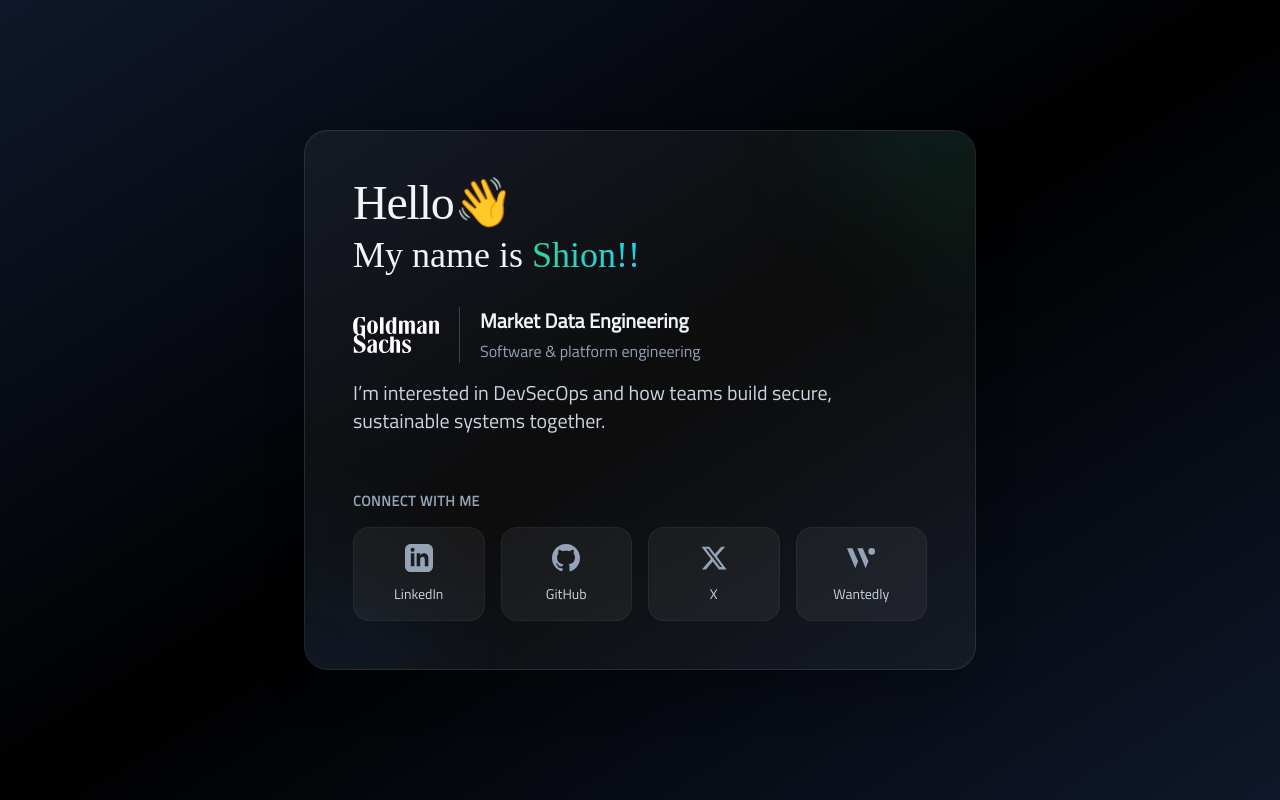
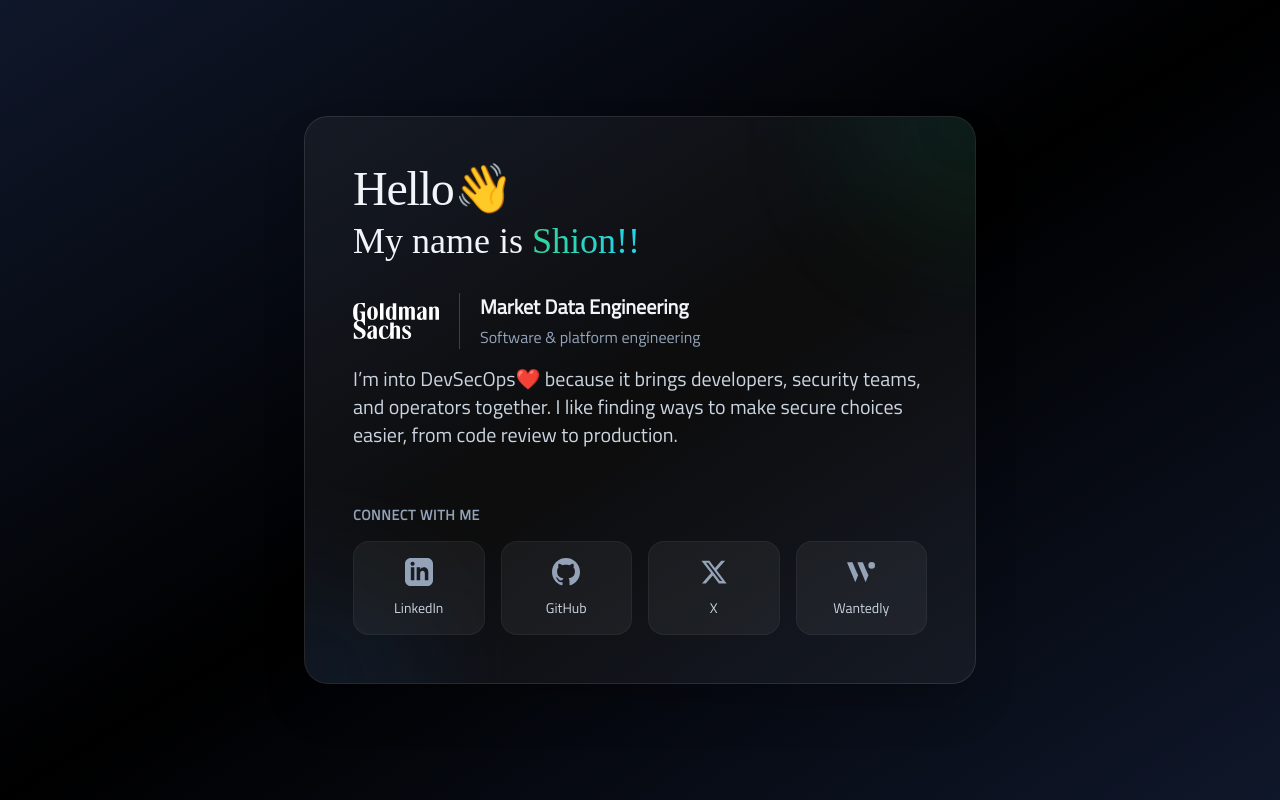
Before and after one commit to Shion1305/shion.pro-plain, a Nuxt app: page / in a window 1280 px wide. Built offline with nearby package versions, Linux system fonts and the light colour scheme; a web font is replaced by a local one.

Commit message:
Restore DevSecOps❤️ and expand the homepage bio
Updated personal interest statement to emphasize collaboration in DevSecOps.

```diff
--- a/pages/index.vue
+++ b/pages/index.vue
@@ -85,7 +85,8 @@ const socialLinks = [
             </div>
           </div>
           <p class="text-lg leading-relaxed text-slate-300 sm:text-xl">
-            I’m interested in DevSecOps and how teams build secure, sustainable systems together.
+            I’m into DevSecOps❤️ because it brings developers, security teams, and operators together.
+            I like finding ways to make secure choices easier, from code review to production.
           </p>
         </div>
 
```
